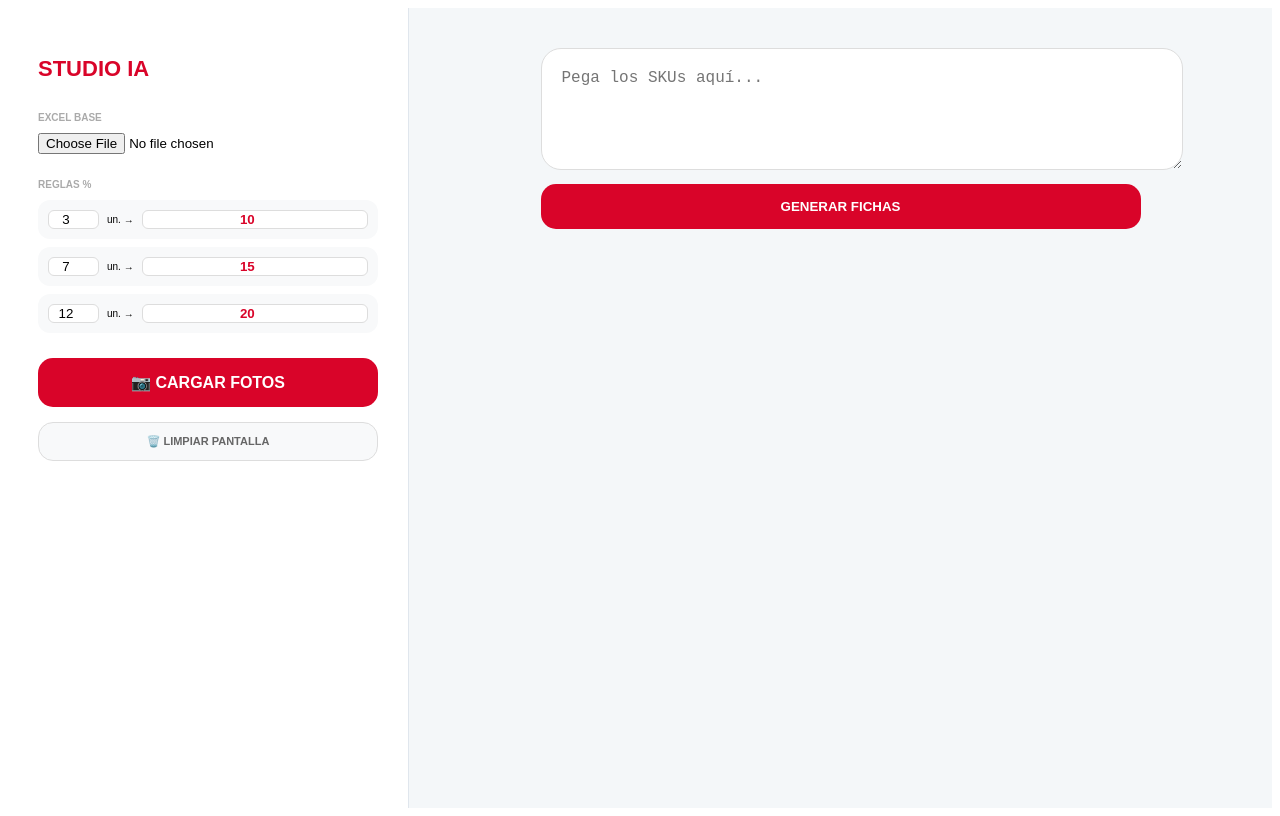
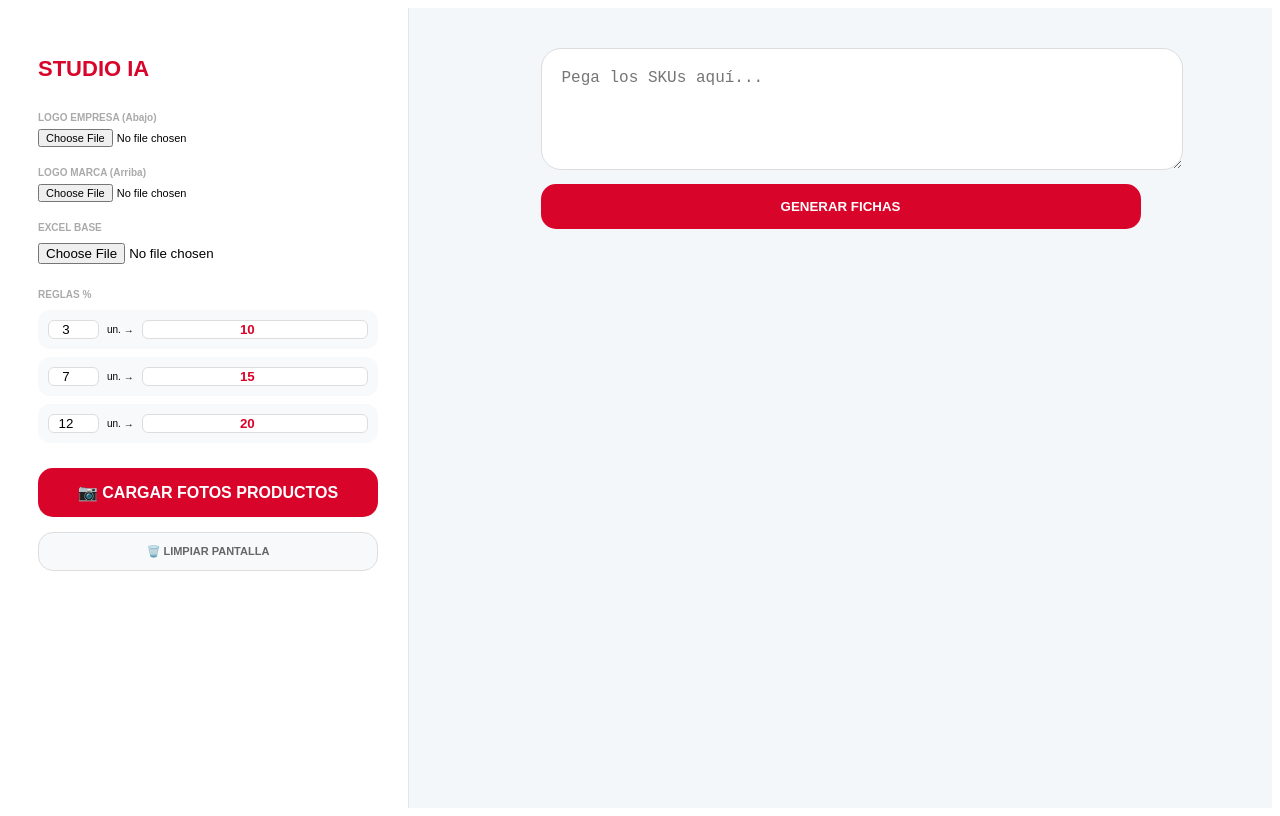
Before and after one commit to tabladamotosrepuestos-art/mi-app-estudio, a React (Vite) app in the folder mi-app-ai/: page / in a window 1280 px wide. Built offline with nearby package versions, Linux system fonts and the light colour scheme; the HTML template or start-up script is replaced by a standard one.

Commit message:
Update App.tsx

```diff
--- a/mi-app-ai/src/App.tsx
+++ b/mi-app-ai/src/App.tsx
@@ -8,20 +8,19 @@ interface Producto {
   cantidad: number; descuentoManual: number;
 }
 
-const FichaStudioIA = ({ producto, bancoFotos, reglasPack, onUpdate, onDelete }: {
+const FichaStudioIA = ({ producto, bancoFotos, reglasPack, logoEmpresa, logoMarca, onUpdate, onDelete }: {
   producto: Producto, bancoFotos: Record<string, string>, reglasPack: Regla[],
+  logoEmpresa: string | null, logoMarca: string | null,
   onUpdate: (p: Producto) => void, onDelete: () => void
 }) => {
   const fichaRef = useRef<HTMLDivElement>(null);
   const foto = bancoFotos[producto.sku.toLowerCase().trim()];
   const precioBase = producto.costo * (1 + producto.rent / 100);
 
-  // LÓGICA DE CÁLCULO DE PACK
   const reglaPack = [...reglasPack].sort((a, b) => b.x - a.x).find(r => producto.cantidad >= r.x);
   const descFinal = reglaPack ? reglaPack.y : producto.descuentoManual;
   const unitarioFinal = precioBase * (1 - descFinal / 100);
 
-  // FUNCIÓN PARA COPIAR AL PORTAPAPELES (IDEAL PARA WHATSAPP)
   const copiarImagen = async () => {
     const html2canvas = (await import('html2canvas')).default;
     if (fichaRef.current) {
@@ -31,10 +30,8 @@ const FichaStudioIA = ({ producto, bancoFotos, reglasPack, onUpdate, onDelete }:
           try {
             const data = [new ClipboardItem({ [blob.type]: blob })];
             await navigator.clipboard.write(data);
-            alert("✅ Imagen copiada. ¡Ya podés pegarla en WhatsApp!");
-          } catch (err) {
-            alert("Error al copiar. Intentá descargándola.");
-          }
+            alert("✅ Imagen copiada al portapapeles.");
+          } catch (err) { alert("Error al copiar."); }
         }
       }, 'image/png');
     }
@@ -45,7 +42,7 @@ const FichaStudioIA = ({ producto, bancoFotos, reglasPack, onUpdate, onDelete }:
     if (fichaRef.current) {
       const canvas = await html2canvas(fichaRef.current, { useCORS: true, scale: 2, backgroundColor: '#ffffff' });
       const link = document.createElement('a');
-      link.download = `Ficha-${producto.sku}-x${producto.cantidad}.png`;
+      link.download = `Ficha-${producto.sku}.png`;
       link.href = canvas.toDataURL('image/png');
       link.click();
     }
@@ -53,7 +50,6 @@ const FichaStudioIA = ({ producto, bancoFotos, reglasPack, onUpdate, onDelete }:
 
   return (
     <div style={{ display: 'flex', flexDirection: 'column', gap: '15px', width: '100%', maxWidth: '380px' }}>
-      {/* PANEL DE CONTROL SUPERIOR */}
       <div style={{ backgroundColor: 'white', borderRadius: '25px', padding: '18px', boxShadow: '0 10px 30px rgba(0,0,0,0.05)', border: '1px solid #f0f0f0' }}>
         <div style={{ display: 'flex', justifyContent: 'space-between', marginBottom: '10px', alignItems: 'center' }}>
           <span style={{ backgroundColor: '#e8f5e9', color: '#2ecc71', padding: '4px 10px', borderRadius: '10px', fontSize: '9px', fontWeight: 'bold' }}>CONTROL</span>
@@ -71,10 +67,12 @@ const FichaStudioIA = ({ producto, bancoFotos, reglasPack, onUpdate, onDelete }:
         </div>
       </div>
 
-      {/* DISEÑO DE LA FICHA */}
       <div ref={fichaRef} style={{ backgroundColor: 'white', borderRadius: '35px', overflow: 'hidden', boxShadow: '0 20px 45px rgba(0,0,0,0.12)', position: 'relative' }}>
         <div style={{ height: '280px', display: 'flex', alignItems: 'center', justifyContent: 'center', background: 'white', padding: '20px', position: 'relative' }}>
           <div style={{ position: 'absolute', top: '15px', left: '15px', background: '#d90429', color: 'white', padding: '5px 12px', borderRadius: '12px', fontSize: '10px', fontWeight: 'bold' }}>SKU: {producto.sku}</div>
+
+          {/* Logo de Marca (Arriba Centro-Derecha) */}
+          {logoMarca && <img src={logoMarca} alt="marca" style={{ position: 'absolute', top: '20px', right: '85px', height: '35px', maxWidth: '70px', objectFit: 'contain' }} />}
 
           <div style={{ position: 'absolute', top: '15px', right: '15px', display: 'flex', flexDirection: 'column', gap: '8px' }}>
             {descFinal > 0 && (
@@ -91,12 +89,15 @@ const FichaStudioIA = ({ producto, bancoFotos, reglasPack, onUpdate, onDelete }:
             )}
           </div>
 
-          {foto ? <img src={foto} alt="prod" style={{ maxWidth: '100%', maxHeight: '100%', objectFit: 'contain' }} /> : <div style={{ color: '#eee', fontWeight: 'bold' }}>Cargar Foto</div>}
+          {foto ? <img src={foto} alt="prod" style={{ maxWidth: '100%', maxHeight: '100%', objectFit: 'contain' }} /> : <div style={{ color: '#eee', fontWeight: 'bold' }}>Sin Foto</div>}
         </div>
 
-        <div style={{ backgroundColor: 'black', padding: '25px', color: 'white' }}>
+        <div style={{ backgroundColor: 'black', padding: '25px', color: 'white', position: 'relative' }}>
+          {/* Logo Empresa (Abajo Derecha en bloque negro) */}
+          {logoEmpresa && <img src={logoEmpresa} alt="empresa" style={{ position: 'absolute', bottom: '15px', right: '20px', height: '25px', maxWidth: '60px', objectFit: 'contain', opacity: 0.9 }} />}
+
           <div style={{ display: 'flex', justifyContent: 'space-between', alignItems: 'flex-start', marginBottom: '15px' }}>
-            <div style={{ flex: 1 }}><h4 style={{ margin: 0, fontSize: '15px', textTransform: 'uppercase', fontWeight: '900', lineHeight: '1.2' }}>{producto.nombre}</h4></div>
+            <div style={{ flex: 1, paddingRight: '40px' }}><h4 style={{ margin: 0, fontSize: '15px', textTransform: 'uppercase', fontWeight: '900', lineHeight: '1.2' }}>{producto.nombre}</h4></div>
             <div style={{ textAlign: 'right' }}>
               <div style={{ fontSize: '10px', textDecoration: 'line-through', color: '#555' }}>${precioBase.toLocaleString('es-AR')}</div>
               <div style={{ fontSize: '26px', color: '#d90429', fontWeight: '900' }}>${unitarioFinal.toLocaleString('es-AR', { maximumFractionDigits: 0 })}</div>
@@ -131,6 +132,8 @@ export default function App() {
   const [items, setItems] = useState<Producto[]>([]);
   const [dbPrecios, setDbPrecios] = useState<any[]>([]);
   const [bancoFotos, setBancoFotos] = useState<Record<string, string>>({});
+  const [logoEmpresa, setLogoEmpresa] = useState<string | null>(null);
+  const [logoMarca, setLogoMarca] = useState<string | null>(null);
   const [reglasPack, setReglasPack] = useState<Regla[]>([{ x: 3, y: 10 }, { x: 7, y: 15 }, { x: 12, y: 20 }]);
   const [isMobile, setIsMobile] = useState(false);
 
@@ -141,23 +144,24 @@ export default function App() {
     return () => window.removeEventListener('resize', checkSize);
   }, []);
 
+  const handleLogoUpload = (e: React.ChangeEvent<HTMLInputElement>, setter: (s: string) => void) => {
+    const file = e.target.files?.[0]; if (!file) return;
+    const reader = new FileReader();
+    reader.onloadend = () => setter(reader.result as string);
+    reader.readAsDataURL(file);
+  };
+
   const agregar = () => {
     skuInput.split('\n').forEach(s => {
       const c = s.trim(); if (!c) return;
       const info = dbPrecios.find((p: any) => String(p.SKU).trim() === c);
-
-      const nombreExtraido = info ? (info["NOMBRE "] || info["NOMBRE"] || "PRODUCTO") : "PRODUCTO";
-      const costoExtraido = info ? (parseFloat(info["costo"]) || 0) : 0;
-      const rentExtraida = info ? (parseFloat(info["rentabilidad "]) || parseFloat(info["rentabilidad"]) || 0) : 0;
-
       setItems(prev => [{
         id: Date.now() + Math.random(),
         sku: c,
-        nombre: nombreExtraido,
-        costo: costoExtraido,
-        rent: rentExtraida,
-        cantidad: 1,
-        descuentoManual: 0
+        nombre: info ? (info["NOMBRE "] || info["NOMBRE"] || "PRODUCTO") : "PRODUCTO",
+        costo: info ? (parseFloat(info["costo"]) || 0) : 0,
+        rent: info ? (parseFloat(info["rentabilidad "]) || 0) : 0,
+        cantidad: 1, descuentoManual: 0
       }, ...prev]);
     });
     setSkuInput("");
@@ -167,6 +171,17 @@ export default function App() {
     <div style={{ display: 'flex', flexDirection: isMobile ? 'column' : 'row', height: '100vh', background: '#f4f7f9', fontFamily: 'sans-serif', overflow: 'hidden' }}>
       <aside style={{ width: isMobile ? '100%' : '340px', background: 'white', padding: '30px', borderRight: '1px solid #e0e6ed', overflowY: 'auto', flexShrink: 0 }}>
         <h2 style={{ color: '#d90429', fontSize: '22px', fontWeight: '900', marginBottom: '30px' }}>STUDIO IA</h2>
+
+        <div style={{ marginBottom: '20px' }}>
+           <p style={{ fontSize: '10px', fontWeight: 'bold', color: '#aaa', marginBottom: '5px' }}>LOGO EMPRESA (Abajo)</p>
+           <input type="file" accept="image/*" onChange={(e) => handleLogoUpload(e, setLogoEmpresa)} style={{fontSize: '11px'}} />
+        </div>
+
+        <div style={{ marginBottom: '20px' }}>
+           <p style={{ fontSize: '10px', fontWeight: 'bold', color: '#aaa', marginBottom: '5px' }}>LOGO MARCA (Arriba)</p>
+           <input type="file" accept="image/*" onChange={(e) => handleLogoUpload(e, setLogoMarca)} style={{fontSize: '11px'}} />
+        </div>
+
         <div style={{ marginBottom: '25px' }}>
            <p style={{ fontSize: '10px', fontWeight: 'bold', color: '#aaa', marginBottom: '10px' }}>EXCEL BASE</p>
            <input type="file" onChange={(e) => {
@@ -179,6 +194,7 @@ export default function App() {
              r.readAsBinaryString(f);
            }} />
         </div>
+
         <div style={{ marginBottom: '25px' }}>
            <p style={{ fontSize: '10px', fontWeight: 'bold', color: '#aaa', marginBottom: '10px' }}>REGLAS %</p>
            {reglasPack.map((r, i) => (
@@ -189,8 +205,9 @@ export default function App() {
              </div>
            ))}
         </div>
+
         <label style={{ display: 'block', padding: '15px', background: '#d90429', color: 'white', borderRadius: '15px', textAlign: 'center', cursor: 'pointer', fontWeight: 'bold', marginBottom: '15px' }}>
-          📷 CARGAR FOTOS
+          📷 CARGAR FOTOS PRODUCTOS
           <input type="file" hidden multiple onChange={(e) => {
             const files = e.target.files; if (!files) return;
             Array.from(files).forEach(f => {
@@ -200,7 +217,6 @@ export default function App() {
           }} />
         </label>
 
-        {/* BOTÓN LIMPIAR TODO */}
         <button onClick={() => setItems([])} style={{ width: '100%', padding: '12px', background: '#f8f9fa', color: '#666', border: '1px solid #ddd', borderRadius: '15px', cursor: 'pointer', fontSize: '11px', fontWeight: 'bold' }}>🗑️ LIMPIAR PANTALLA</button>
       </aside>
 
@@ -213,6 +229,7 @@ export default function App() {
         <div style={{ display: 'grid', gridTemplateColumns: isMobile ? '1fr' : 'repeat(auto-fill, minmax(380px, 1fr))', gap: '30px', justifyItems: 'center' }}>
           {items.map(item => (
             <FichaStudioIA key={item.id} producto={item} bancoFotos={bancoFotos} reglasPack={reglasPack}
+                           logoEmpresa={logoEmpresa} logoMarca={logoMarca}
                            onUpdate={(u) => setItems(items.map(i => i.id === item.id ? u : i))}
                            onDelete={() => setItems(items.filter(i => i.id !== item.id))} />
           ))}
```
